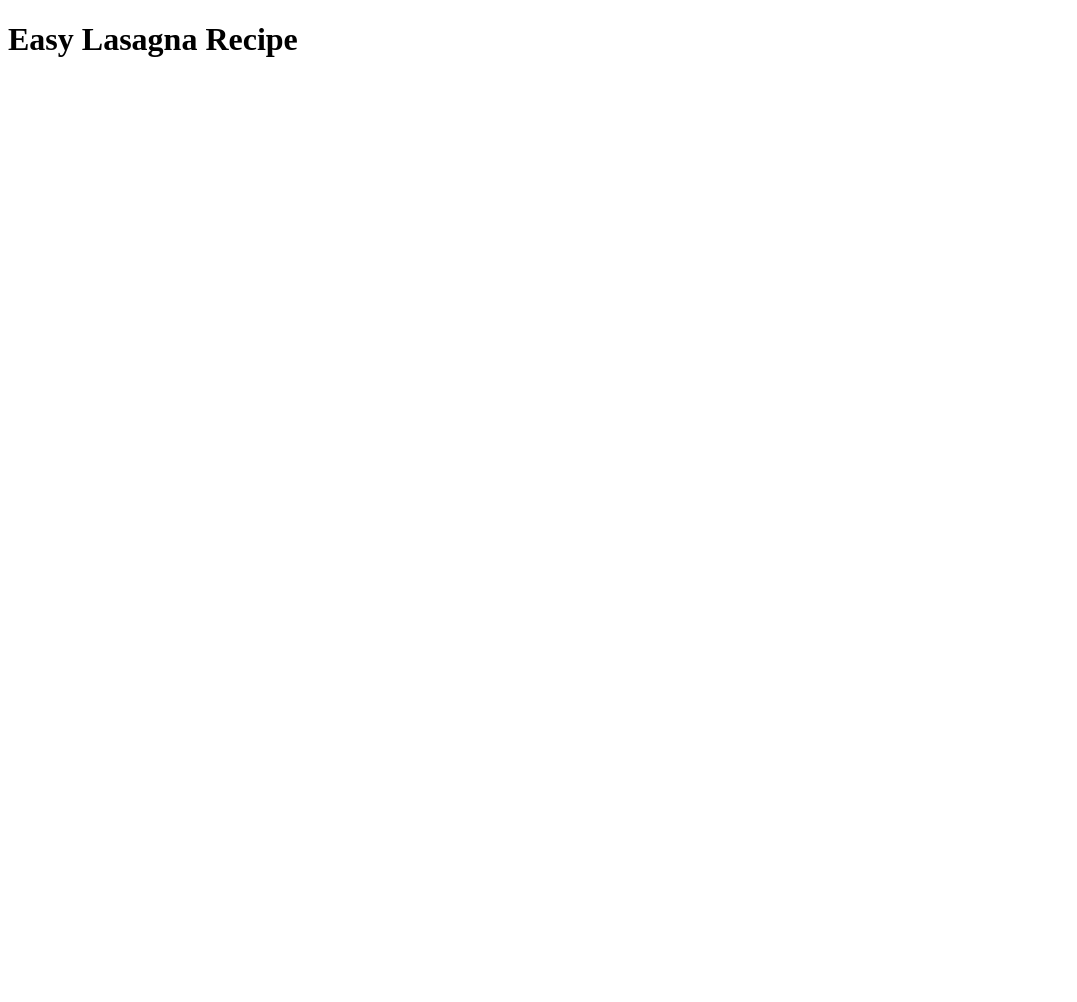
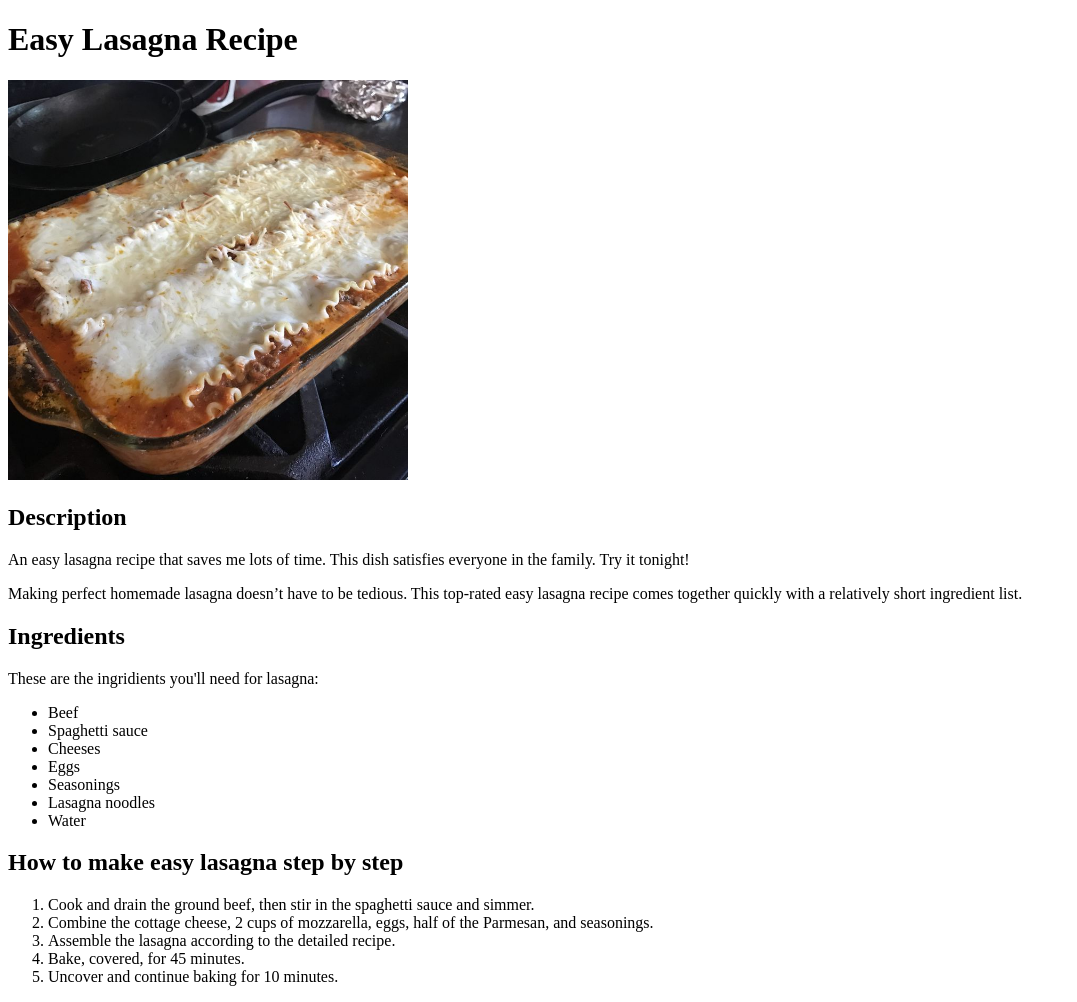
Before and after one commit to i330assel/odin-recipes, a plain HTML site: page recipes/lasagna.html in a window 1280 px wide. Shown: the whole page, without its empty margins (0-1077 px from the left). Before the commit the page ends 800 px from the top, so only its background shows below. Drawn offline with Linux system fonts and the light colour scheme.

Commit message:
Added recipe page for easy lasagna

```diff
--- a/recipes/lasagna.html
+++ b/recipes/lasagna.html
@@ -8,5 +8,32 @@
 </head>
 <body>
     <h1>Easy Lasagna Recipe</h1>
+    <img src="lasagna.jpeg" alt="lasagna picture" rel="noopener noreferrer" width="400" height="400">
+    <h2>Description</h2>
+    <p>An easy lasagna recipe that saves me lots of time. This dish satisfies everyone in the family. Try it tonight!</p>
+
+    <p>Making perfect homemade lasagna doesn’t have to be tedious. This top-rated easy lasagna recipe comes together quickly
+    with a relatively short ingredient list.</p>
+
+    <h2>Ingredients</h2>
+    <p>These are the ingridients you'll need for lasagna:</p>
+    <ul>
+        <li>Beef</li>
+        <li>Spaghetti sauce</li>
+        <li>Cheeses</li>
+        <li>Eggs</li>
+        <li>Seasonings</li>
+        <li>Lasagna noodles</li>
+        <li>Water</li>
+    </ul>
+
+    <h2>How to make easy lasagna step by step</h2>
+    <ol>
+        <li>Cook and drain the ground beef, then stir in the spaghetti sauce and simmer.</li>
+        <li>Combine the cottage cheese, 2 cups of mozzarella, eggs, half of the Parmesan, and seasonings.</li>
+        <li>Assemble the lasagna according to the detailed recipe.</li>
+        <li>Bake, covered, for 45 minutes.</li>
+        <li>Uncover and continue baking for 10 minutes.</li>
+    </ol>
 </body>
 </html>
```
Also changed, not shown: recipes/lasagna.jpeg (added).
